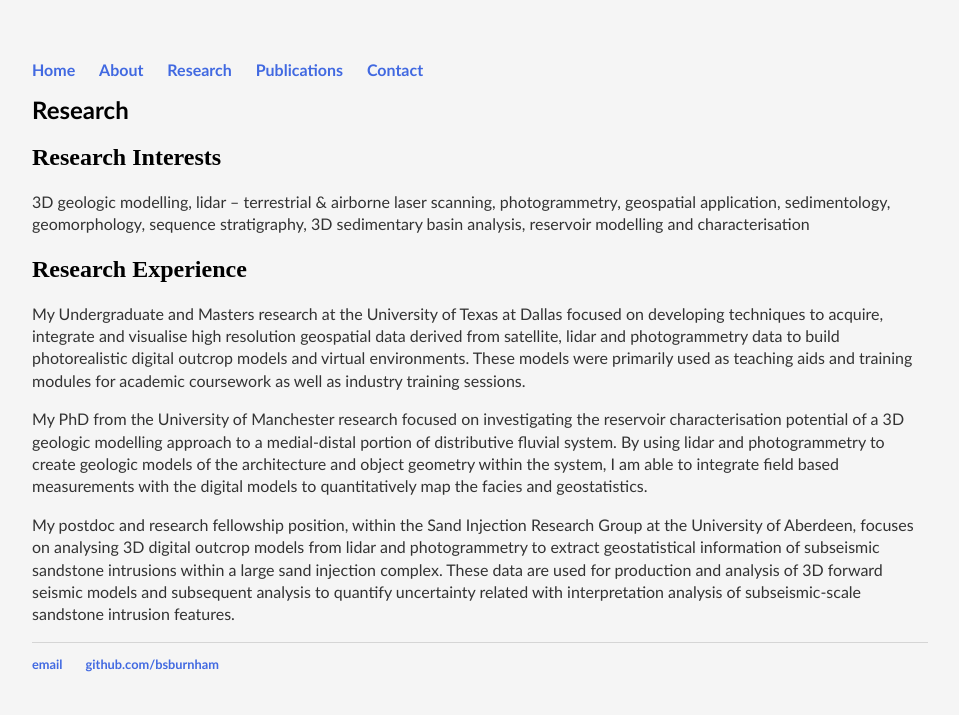
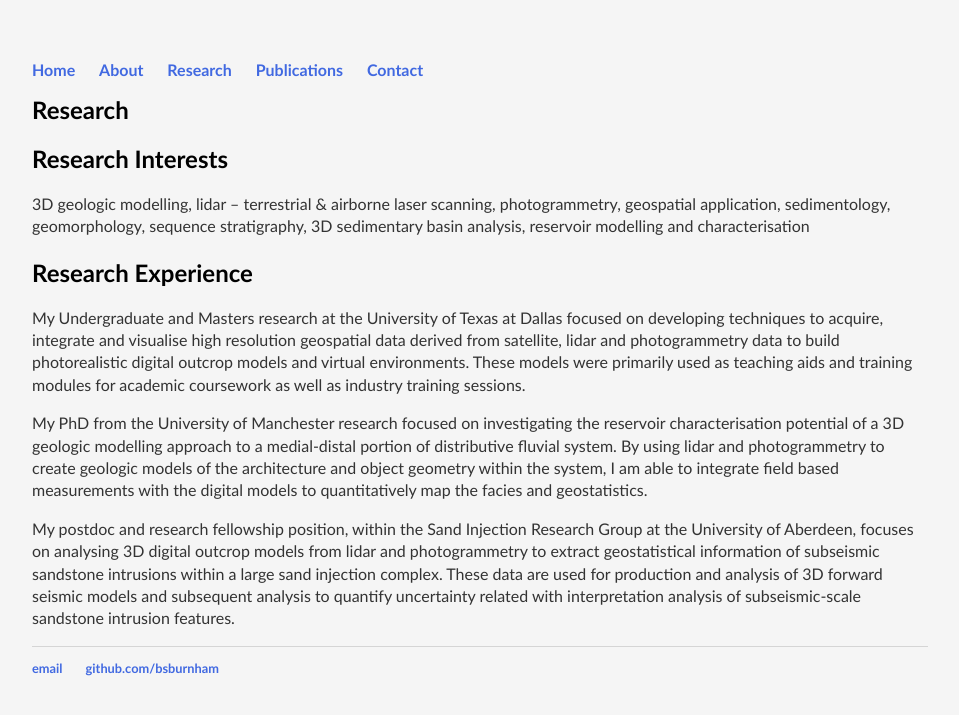
Before and after one commit to bsburnham/bsburnham.github.io, a Jekyll site: the page research.html, which Jekyll copies as it is, in a window 1280 px wide. Shown: the top 715 px of the page, without its empty margins (160-1119 px from the left). Built offline with Jekyll 4.4.1, drawn with Linux system fonts in a browser that asks for light colours.

Commit message:
Update main.css

```diff
--- a/css/main.css
+++ b/css/main.css
@@ -25,6 +25,10 @@ h1 {
     font-size: 1.5em;
     font-family: 'Trebuchet MS', Helvetica, sans-serif;
 }
+h2 {
+    font-size: 1.5em;
+    font-family: 'Trebuchet MS', Helvetica, sans-serif;
+}
 p {
     font-size: 1em;
     font-family: 'Trebuchet MS', Helvetica, sans-serif;
```
